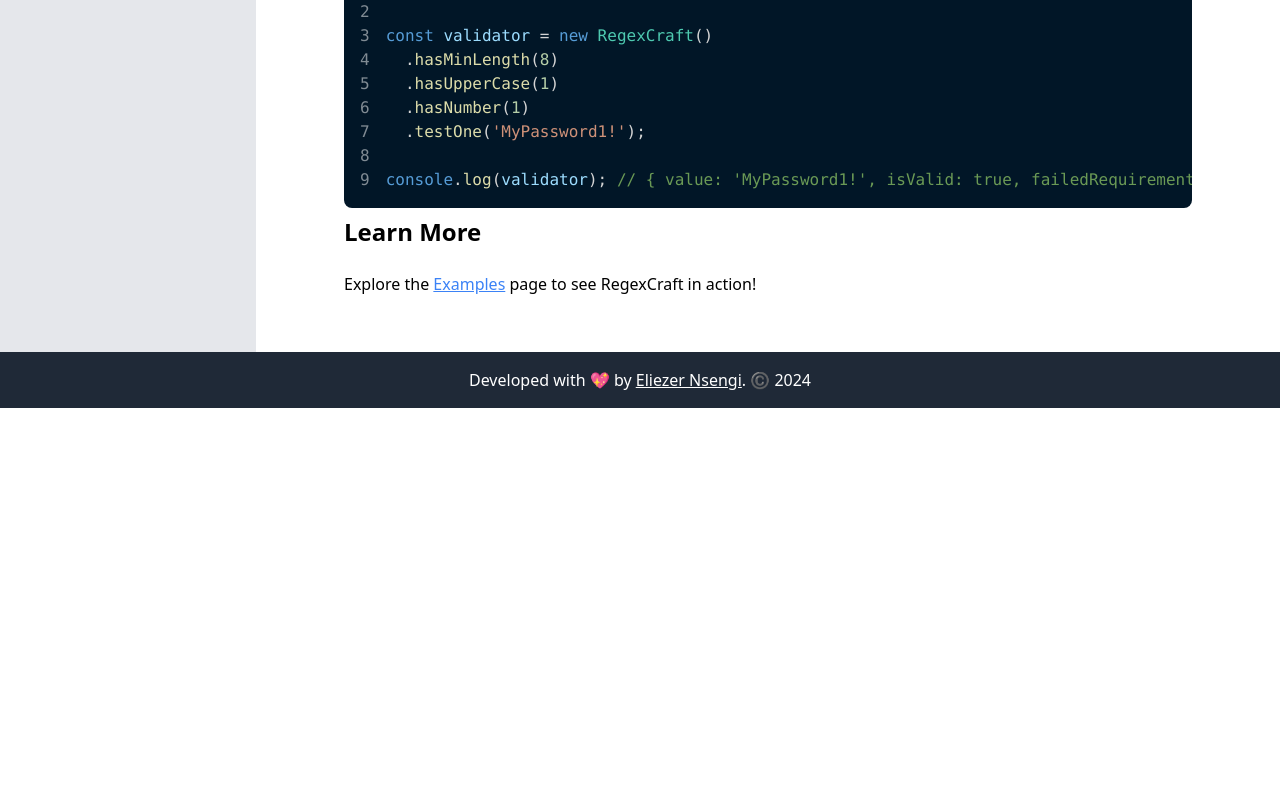
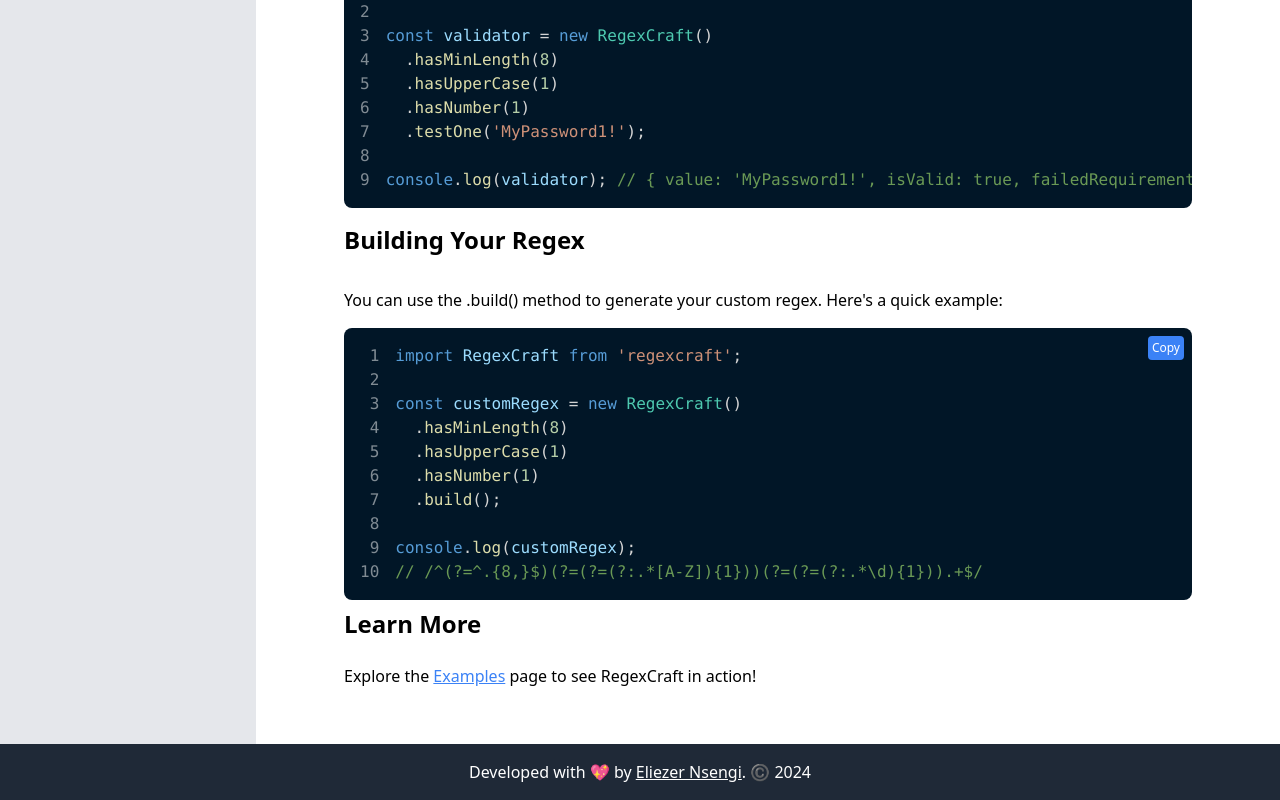
Before and after one commit to iAmNsengi/regexcraft-frontend, a React (Vite) app: page / in a window 1280 px wide. Shown: the part 904-1704 px from the top of the page. Before the commit the page ends 1312 px from the top, so only its background shows below. Built offline with nearby package versions, Linux system fonts and the light colour scheme.

Commit message:
add: build section

```diff
--- a/src/pages/Home.tsx
+++ b/src/pages/Home.tsx
@@ -53,6 +53,27 @@ console.log(validator); // { value: 'MyPassword1!', isValid: true, failedRequire
         language="typescript"
       />
 
+      <h2 className="text-2xl font-semibold mb-4 py-4">Building Your Regex</h2>
+      <p className="mb-4">
+        You can use the .build() method to generate your custom regex. Here's a
+        quick example:
+      </p>
+
+      <CodeBlock
+        code={`
+import RegexCraft from 'regexcraft';
+
+const customRegex = new RegexCraft()
+  .hasMinLength(8)
+  .hasUpperCase(1)
+  .hasNumber(1)
+  .build();
+
+console.log(customRegex);
+// /^(?=^.{8,}$)(?=(?=(?:.*[A-Z]){1}))(?=(?=(?:.*\\d){1})).+$/
+`}
+        language="typescript"
+      />
       <h2 className="text-2xl font-semibold mb-4 py-2">Learn More</h2>
       <p>
         Explore the{" "}
```
